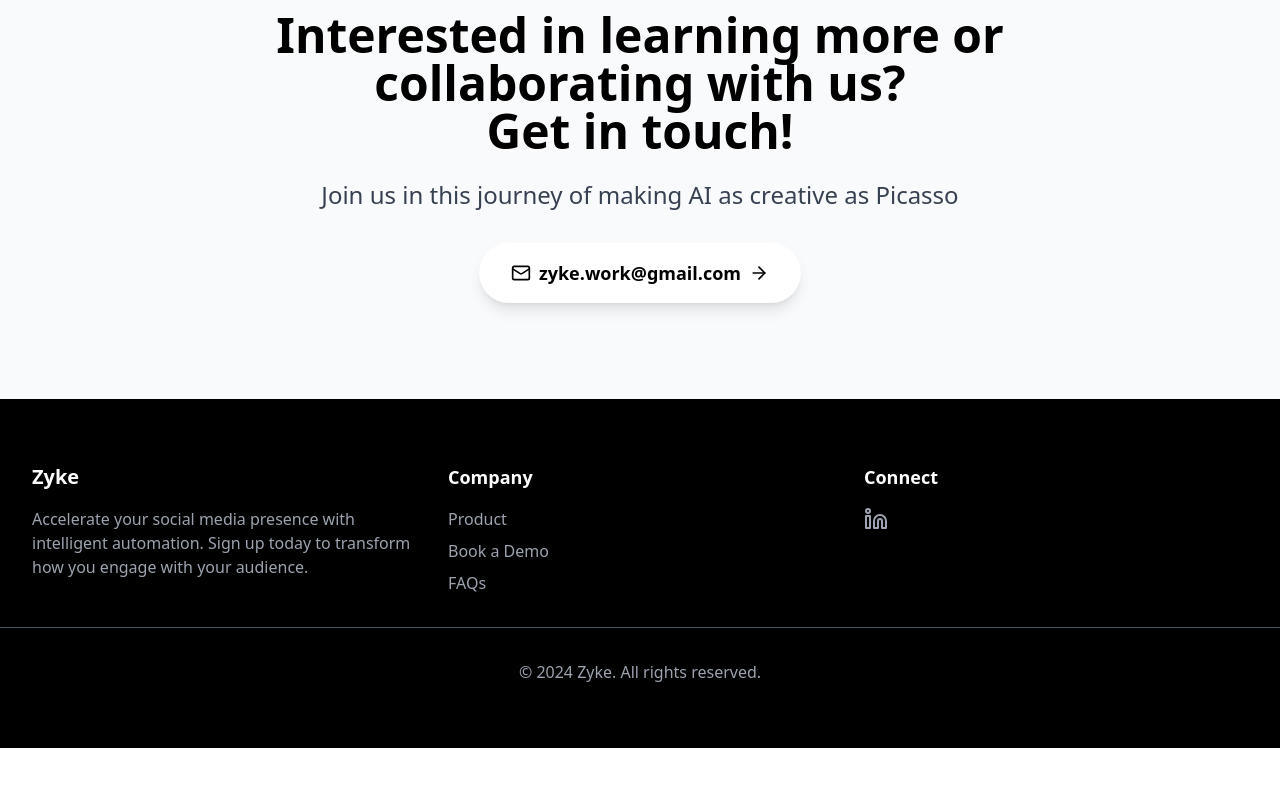
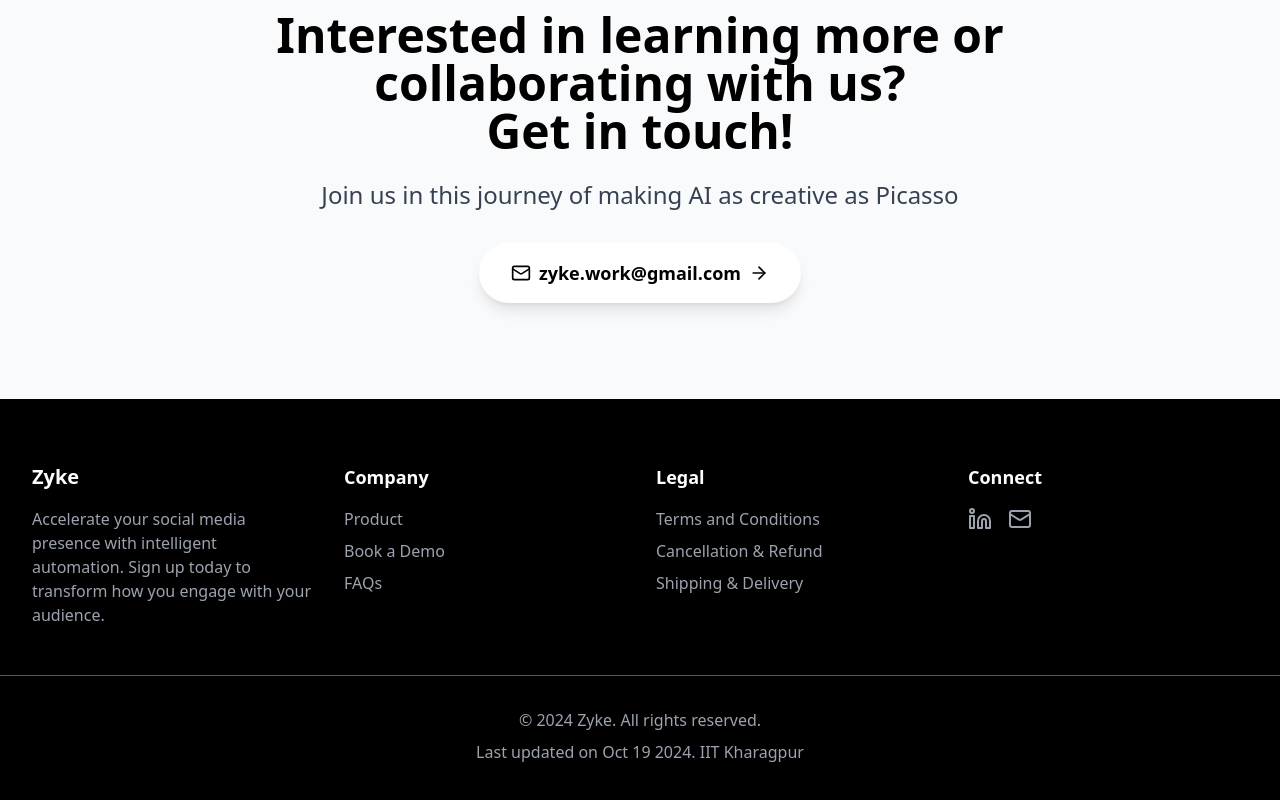
Before and after one commit to zykelabs/zyke-frontend, a Next.js app: page / in a window 1280 px wide. Shown: the part 2927-3727 px from the top of the page. Before the commit the page ends 3675 px from the top, so only its background shows below. Built offline with nearby package versions, Linux system fonts and the light colour scheme.

Commit message:
terms and conditions added

```diff
--- a/components/HomePage.tsx
+++ b/components/HomePage.tsx
@@ -26,6 +26,7 @@
   DialogHeader,
   DialogFooter,
   DialogTitle,
+  DialogTrigger,
 } from "@/components/ui/dialog";
 import { Input } from "@/components/ui/input";
 import { Alert, AlertDescription, AlertTitle } from "@/components/ui/alert";
@@ -363,7 +364,6 @@
               </CardHeader>
               <CardContent className="space-y-6">
                 <Button
-                  asChild
                   className="w-full justify-between hover:cursor-pointer"
                   size="lg"
                   onClick={handleOpenModal}
@@ -374,10 +374,10 @@
                       Schedule a One-on-One Demo
                     </div>
                     <ArrowRight className="h-5 w-5" />
+
                   </span>
                 </Button>
                 <Button
-
                   asChild
                   variant="outline"
                   className="w-full justify-between"
@@ -392,9 +392,7 @@
                         <PlayCircle className="mr-2 h-5 w-5" />
                         Watch Product Video
                       </div>
-
                       <ArrowRight className="h-5 w-5" />
-
                     </span>
                   </Link>
                 </Button>
@@ -509,7 +507,7 @@
       </section>
 
       <footer className="bg-black text-gray-900 py-12 sm:py-16">
-        <div className="container mx-auto px-4 sm:px-6 lg:px-8 grid grid-cols-1 md:grid-cols-3 gap-8">
+        <div className="container mx-auto px-4 sm:px-6 lg:px-8 grid grid-cols-1 md:grid-cols-4 gap-8">
           <div>
             <h3 className="text-xl font-bold text-white mb-4">Zyke</h3>
             <p className="text-gray-400 mb-4">
@@ -549,6 +547,83 @@
           </div>
 
           <div>
+            <h4 className="text-lg font-bold text-white mb-4">Legal</h4>
+            <ul className="space-y-2">
+              <li>
+                <Dialog>
+                  <DialogTrigger asChild>
+                    <button className="text-gray-400 hover:text-white transition-colors">
+                      Terms and Conditions
+                    </button>
+                  </DialogTrigger>
+                  <DialogContent className="max-w-4xl max-h-[80vh]">
+                    <DialogHeader>
+                      <DialogTitle>Terms and Conditions</DialogTitle>
+                    </DialogHeader>
+                    <div className="overflow-y-auto max-h-[60vh] pr-4">
+                      <div className="p-6 text-sm">
+                        <p className="mb-4">Last updated on Oct 19 2024</p>
+                        <p className="mb-4">
+                          For the purpose of these Terms and Conditions, The term "we", "us", "our" used anywhere on this page shall mean TASMAY PANKAJ TIBREWAL, whose registered/operational office is Meghnad Saha Hall, IIT Kharagpur West Midnapore WEST BENGAL 721302. "you", "your", "user", "visitor" shall mean any natural or legal person who is visiting our website and/or agreed to purchase from us.
+                        </p>
+                        <h2 className="text-lg font-semibold mb-2">Your use of the website and/or purchase from us are governed by following Terms and Conditions:</h2>
+                        <ul className="list-disc pl-6 space-y-2">
+                          <li>The content of the pages of this website is subject to change without notice.</li>
+                          <li>Neither we nor any third parties provide any warranty or guarantee as to the accuracy, timeliness, performance, completeness or suitability of the information and materials found or offered on this website for any particular purpose. You acknowledge that such information and materials may contain inaccuracies or errors and we expressly exclude liability for any such inaccuracies or errors to the fullest extent permitted by law.</li>
+                          <li>Your use of any information or materials on our website and/or product pages is entirely at your own risk, for which we shall not be liable. It shall be your own responsibility to ensure that any products, services or information available through our website and/or product pages meet your specific requirements.</li>
+                          <li>Our website contains material which is owned by or licensed to us. This material includes, but is not limited to, the design, layout, look, appearance and graphics. Reproduction is prohibited other than in accordance with the copyright notice, which forms part of these terms and conditions.</li>
+                          <li>All trademarks reproduced in our website which are not the property of, or licensed to, the operator are acknowledged on the website.</li>
+                          <li>Unauthorized use of information provided by us shall give rise to a claim for damages and/or be a criminal offense.</li>
+                          <li>From time to time our website may also include links to other websites. These links are provided for your convenience to provide further information.</li>
+                          <li>You may not create a link to our website from another website or document without TASMAY PANKAJ TIBREWAL's prior written consent.</li>
+                          <li>Any dispute arising out of use of our website and/or purchase with us and/or any engagement with us is subject to the laws of India.</li>
+                          <li>We, shall be under no liability whatsoever in respect of any loss or damage arising directly or indirectly out of the decline of authorization for any Transaction, on Account of the Cardholder having exceeded the preset limit mutually agreed by us with our acquiring bank from time to time</li>
+                        </ul>
+                      </div>
+                    </div>
+                  </DialogContent>
+                </Dialog>
+              </li>
+              <li>
+                <Dialog>
+                  <DialogTrigger asChild>
+                    <button className="text-gray-400 hover:text-white transition-colors">
+                      Cancellation & Refund
+                    </button>
+                  </DialogTrigger>
+                  <DialogContent>
+                    <DialogHeader>
+                      <DialogTitle>Cancellation & Refund Policy</DialogTitle>
+                    </DialogHeader>
+                    <div className="p-6">
+                      <p className="mb-4">Last updated on Oct 19 2024</p>
+                      <p>No cancellations & Refunds are entertained</p>
+                    </div>
+                  </DialogContent>
+                </Dialog>
+              </li>
+              <li>
+                <Dialog>
+                  <DialogTrigger asChild>
+                    <button className="text-gray-400 hover:text-white transition-colors">
+                      Shipping & Delivery
+                    </button>
+                  </DialogTrigger>
+                  <DialogContent>
+                    <DialogHeader>
+                      <DialogTitle>Shipping and Delivery</DialogTitle>
+                    </DialogHeader>
+                    <div className="p-6">
+                      <p className="mb-4">Last updated on Oct 19 2024</p>
+                      <p>Shipping is not applicable for business.</p>
+                    </div>
+                  </DialogContent>
+                </Dialog>
+              </li>
+            </ul>
+          </div>
+
+          <div>
             <h4 className="text-lg font-bold text-white mb-4">Connect</h4>
             <div className="flex space-x-4">
               <Link
@@ -558,11 +633,20 @@
               >
                 <Linkedin size={24} />
               </Link>
+              <Link
+                href="mailto:zyke.work@gmail.com"
+                className="text-gray-400 hover:text-white transition-colors"
+              >
+                <Mail size={24} />
+              </Link>
             </div>
           </div>
         </div>
         <div className="mt-8 border-t border-gray-600 pt-8 text-center text-gray-400">
-          &copy; 2024 Zyke. All rights reserved.
+          <p>&copy; 2024 Zyke. All rights reserved.</p>
+          <p className="mt-2">
+            Last updated on Oct 19 2024. IIT Kharagpur
+          </p>
         </div>
       </footer>
 
```
Lines whose indentation alone changed are shown as unchanged.
